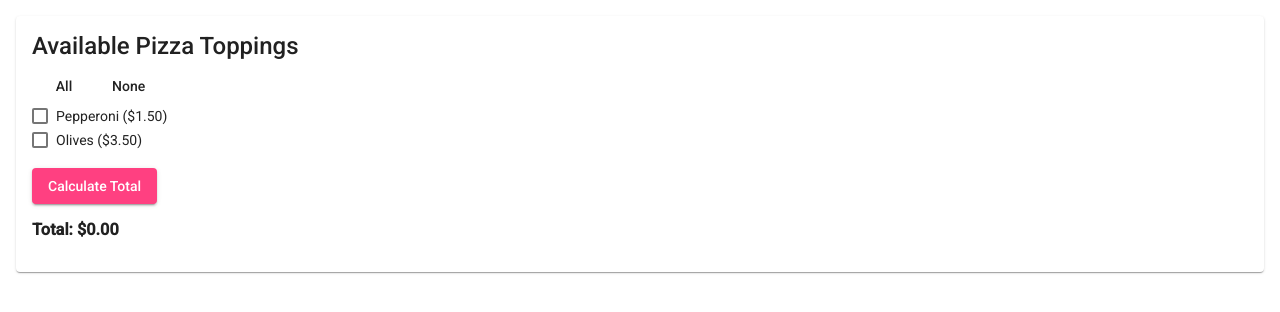
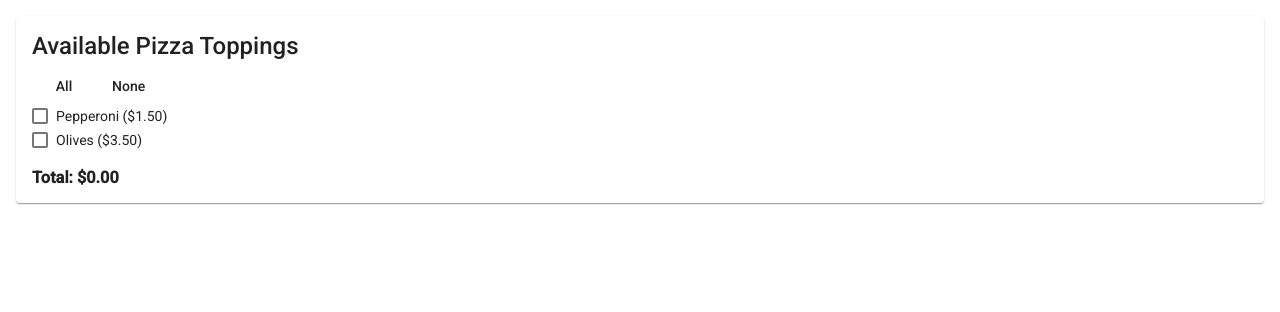
Before and after one commit to 2019-fall-jsf-th/components, an Angular app: page / in a window 1280 px wide. Shown: the top 312 px of the page. Built offline with nearby package versions, Linux system fonts and the light colour scheme.

Commit message:
Automatic total calculation
learned TS read only/getter property

```diff
--- a/src/app/pizza-topping/pizza-topping.component.html
+++ b/src/app/pizza-topping/pizza-topping.component.html
@@ -25,16 +25,7 @@
             </mat-checkbox>
 
         </div>
-        <br>
-        <div>
-            <button
-                mat-raised-button
-                color="accent"
-                (click)='calculateTotal()'
-            >
-                Calculate Total
-            </button>
-            <h3>Total: {{ total | currency }}</h3>
-        </div>
+        <h3>Total: {{ total | currency }}</h3>
+
     </mat-card-content>
 </mat-card>
--- a/src/app/pizza-topping/pizza-topping.component.ts
+++ b/src/app/pizza-topping/pizza-topping.component.ts
@@ -32,15 +32,24 @@ export class PizzaToppingComponent implements OnInit {
     console.log(this.availablePizzaToppings);
   }
 
-  total = 0;
-  calculateTotal() {
-    this.total = this.availablePizzaToppings
+  // total = 0;
+  // calculateTotal() {
+  //   this.total = this.availablePizzaToppings
+  //     .filter(x => x.checked)
+  //     .reduce(
+  //       (acc, x) => acc + x.price
+  //       , 0
+  //     )
+  //   ;
+  // }
+
+  get total() {
+    return this.availablePizzaToppings
       .filter(x => x.checked)
       .reduce(
         (acc, x) => acc + x.price
         , 0
-      )
-    ;
+      );
   }
 
   checkAll() {
```
